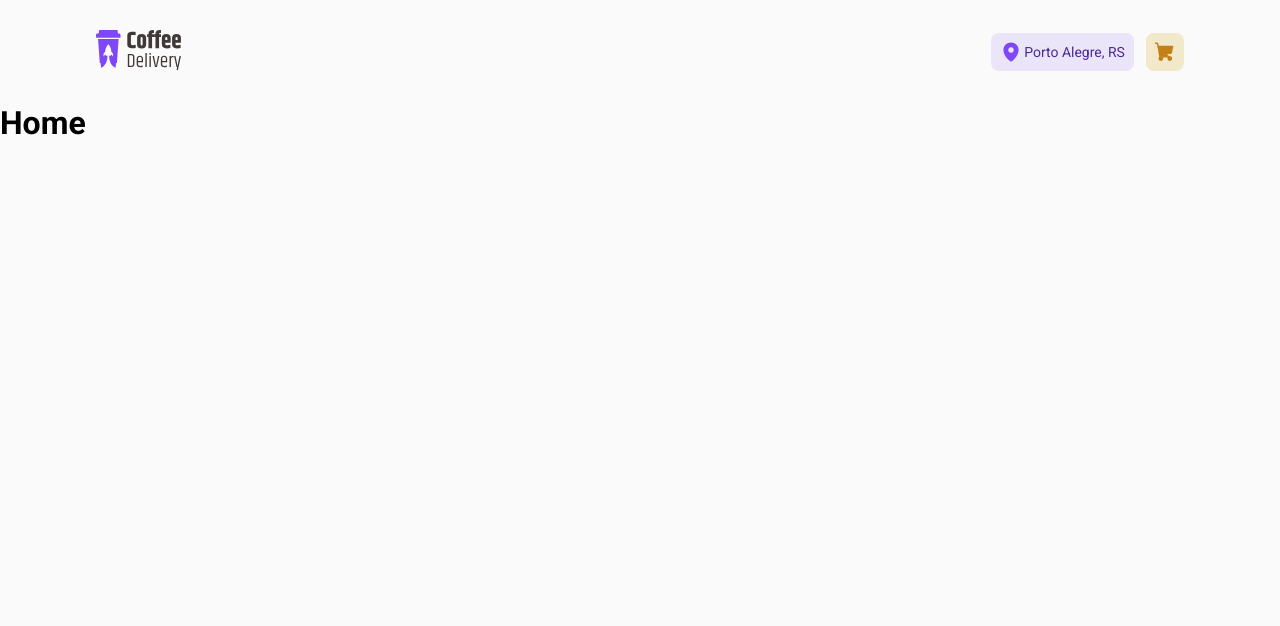
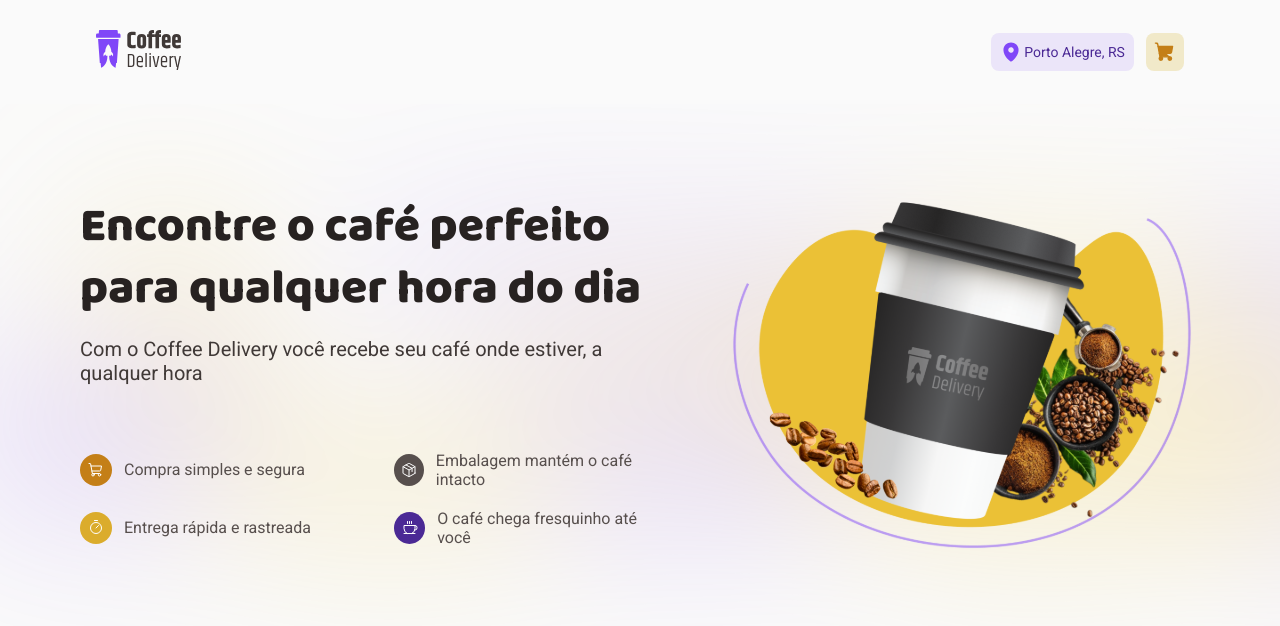
Before and after one commit to carlos-hr/coffee-delivery, a React (Create React App) app: page / in a window 1280 px wide. Shown: the top 626 px of the page. Built offline with nearby package versions, Linux system fonts and the light colour scheme.

Commit message:
feat(banner): adding banner design

```diff
--- /dev/null
+++ b/src/components/Banner/index.tsx
@@ -0,0 +1,60 @@
+import {
+  BannerContainer,
+  GridItem,
+  IconContainer,
+  InfoContainer,
+  ItemsGrid,
+  Subtitle,
+  Title,
+  TitleContainer,
+} from "./styled";
+import coffee from "../../assets/banner-coffee.svg";
+import { Coffee, Package, ShoppingCart, Timer } from "phosphor-react";
+const Banner = () => {
+  return (
+    <BannerContainer>
+      <InfoContainer>
+        <TitleContainer>
+          <Title>Encontre o café perfeito para qualquer hora do dia</Title>
+          <Subtitle>
+            Com o Coffee Delivery você recebe seu café onde estiver, a qualquer
+            hora
+          </Subtitle>
+        </TitleContainer>
+        <ItemsGrid>
+          <GridItem>
+            <IconContainer color="primary_dark">
+              <ShoppingCart />
+            </IconContainer>
+            Compra simples e segura
+          </GridItem>
+
+          <GridItem>
+            <IconContainer color="base_text">
+              <Package />
+            </IconContainer>
+            Embalagem mantém o café intacto
+          </GridItem>
+
+          <GridItem>
+            <IconContainer color="primary">
+              <Timer />
+            </IconContainer>
+            Entrega rápida e rastreada
+          </GridItem>
+
+          <GridItem>
+            <IconContainer color="secondary_dark">
+              <Coffee />
+            </IconContainer>
+            O café chega fresquinho até você
+          </GridItem>
+        </ItemsGrid>
+      </InfoContainer>
+
+      <img src={coffee} alt="Copo de café" />
+    </BannerContainer>
+  );
+};
+
+export default Banner;
--- /dev/null
+++ b/src/components/Banner/styled.ts
@@ -0,0 +1,81 @@
+import styled from "styled-components";
+import bannerBackground from "../../assets/banner-background.svg";
+
+export const BannerContainer = styled.main`
+  background-image: url(${bannerBackground});
+  height: 34rem;
+  padding: 5.75rem 1rem;
+  display: flex;
+  justify-content: center;
+  gap: 3.5rem;
+`;
+
+export const InfoContainer = styled.div`
+  height: 21.375rem;
+  display: flex;
+  flex-direction: column;
+  gap: 4.125rem;
+  width: 36.75rem;
+  max-width: 70%;
+`;
+
+export const TitleContainer = styled.div`
+  height: 12rem;
+  display: flex;
+  flex-direction: column;
+  gap: 1rem;
+`;
+
+export const Title = styled.h1`
+  font-size: 3rem;
+  font-family: "Baloo 2", sans-serif;
+  font-weight: 800;
+  line-height: 1.3;
+  color: ${(props) => props.theme.base_title};
+`;
+
+export const Subtitle = styled.p`
+  font-size: 1.25rem;
+  color: ${(props) => props.theme.base_subtitle};
+`;
+
+export const ItemsGrid = styled.div`
+  display: grid;
+  grid-template-columns: repeat(2, 1fr);
+  row-gap: 1.25rem;
+  column-gap: 2.5rem;
+`;
+
+interface IconContainerProps {
+  color: "primary_dark" | "primary" | "base_text" | "secondary_dark";
+}
+
+export const IconContainer = styled.div<IconContainerProps>`
+  width: 2rem;
+  height: 2rem;
+  border-radius: 100%;
+  background: ${(props) => {
+    switch (props.color) {
+      case "base_text":
+        return props.theme.base_text;
+      case "primary_dark":
+        return props.theme.primary_dark;
+      case "primary":
+        return props.theme.primary;
+      case "secondary_dark":
+        return props.theme.secondary_dark;
+    }
+  }};
+  display: flex;
+  justify-content: center;
+  align-items: center;
+  color: ${(props) => props.theme.white};
+`;
+
+export const GridItem = styled.p`
+  display: flex;
+  gap: 0.75rem;
+  align-items: center;
+  color: ${(props) => props.theme.base_text};
+  font-size: 1rem;
+`;
--- a/src/components/index.tsx
+++ b/src/components/index.tsx
@@ -1 +1,2 @@
 export { default as Header } from "./Header";
+export { default as Banner } from "./Banner";
--- a/src/pages/Home/index.tsx
+++ b/src/pages/Home/index.tsx
@@ -1,10 +1,11 @@
 import React from "react";
+import { Banner } from "../../components";
 
 const Home = () => {
   return (
-    <div>
-      <h1>Home</h1>
-    </div>
+    <>
+      <Banner />
+    </>
   );
 };
 
```
Also changed, not shown: src/assets/banner-background.svg (added), src/assets/banner-coffee.svg (added).
